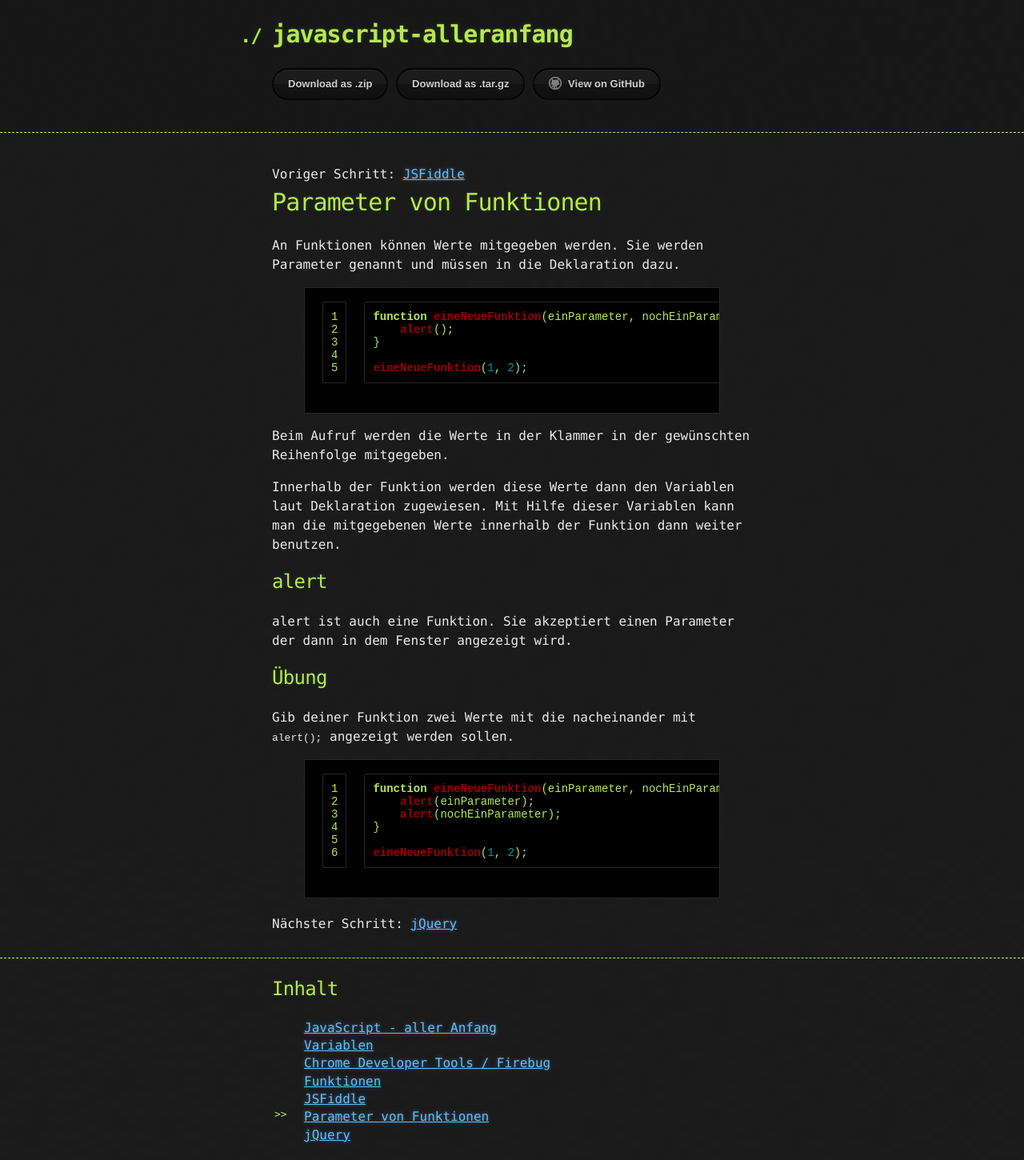
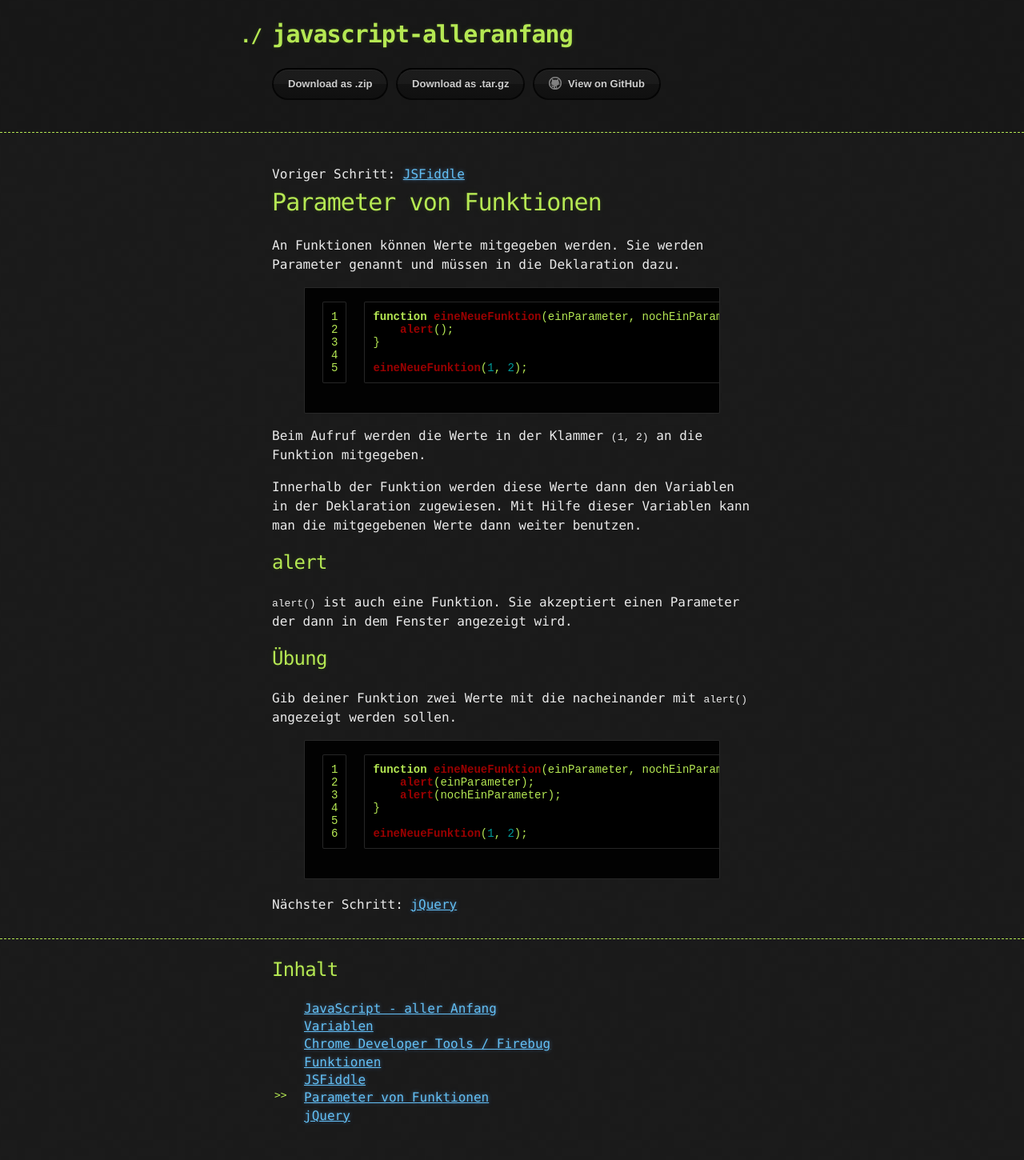
Before and after one commit to hofrob/JavaScript-AllerAnfang, a Jekyll site: the page built from parameter.md, in a window 1280 px wide. Shown: the whole page at 80% size. Built offline with Jekyll 4.4.1, drawn with Linux system fonts in a browser that asks for light colours; after the commit the page ends 1426 px from its top, so only the background shows below that.

Commit message:
style, content

```diff
--- a/parameter.md
+++ b/parameter.md
@@ -15,20 +15,19 @@ function eineNeueFunktion(einParameter, nochEinParameter) {
 eineNeueFunktion(1, 2);
 {% endhighlight %}
 
-Beim Aufruf werden die Werte in der Klammer in der gewünschten Reihenfolge mitgegeben.
+Beim Aufruf werden die Werte in der Klammer `(1, 2)` an die Funktion mitgegeben.
 
-Innerhalb der Funktion werden diese Werte dann den Variablen laut Deklaration zugewiesen.
-Mit Hilfe dieser Variablen kann man die mitgegebenen Werte innerhalb der Funktion
-dann weiter benutzen.
+Innerhalb der Funktion werden diese Werte dann den Variablen in der Deklaration zugewiesen.
+Mit Hilfe dieser Variablen kann man die mitgegebenen Werte dann weiter benutzen.
 
 ## alert
 
-alert ist auch eine Funktion. Sie akzeptiert einen Parameter der dann in dem Fenster
+`alert()` ist auch eine Funktion. Sie akzeptiert einen Parameter der dann in dem Fenster
 angezeigt wird.
 
 ## Übung
 
-Gib deiner Funktion zwei Werte mit die nacheinander mit `alert();` angezeigt werden
+Gib deiner Funktion zwei Werte mit die nacheinander mit `alert()` angezeigt werden
 sollen.
 
 {% highlight javascript linenos %}
--- a/stylesheets/stylesheet.css
+++ b/stylesheets/stylesheet.css
@@ -134,7 +134,7 @@ ul li {
 }
 
 ul li:before {
-  content: "";
+  content: ">>";
   font-family: Monaco, "Bitstream Vera Sans Mono", "Lucida Console", Terminal, monospace;
   font-size: 13px;
   color: #b5e853;
@@ -247,7 +247,11 @@ a {
   zoom:1;
 }
 
-ul li.current:before {
+section#toc ul li:before {
+	content: "";
+}
+
+section#toc ul li.current:before {
 	content: ">>";
 }
 
```
Also changed, not shown: devtools.md (+6 -2 lines), jsfiddle.md (+1 -1 lines), variablen.md (+2 -2 lines).
